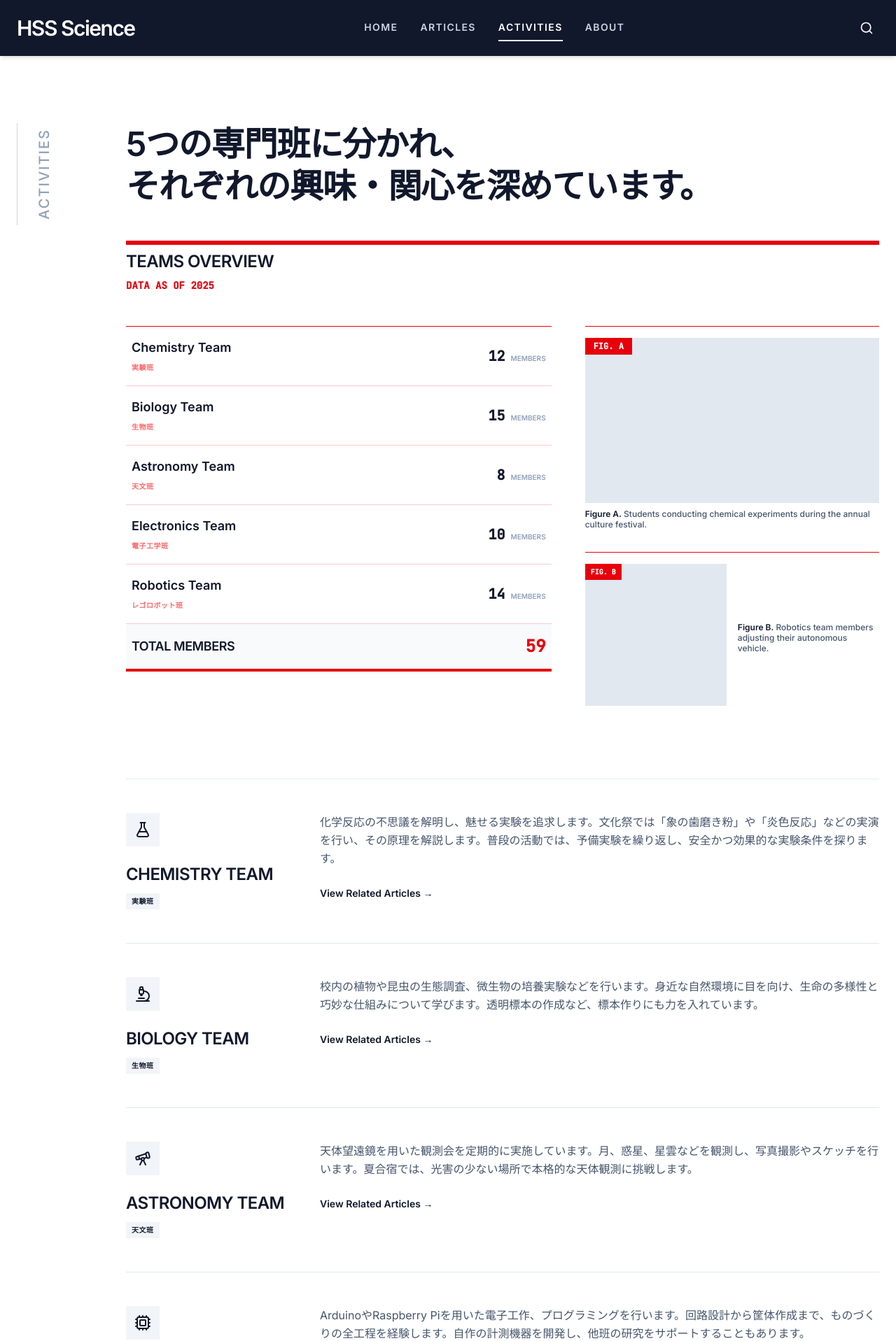
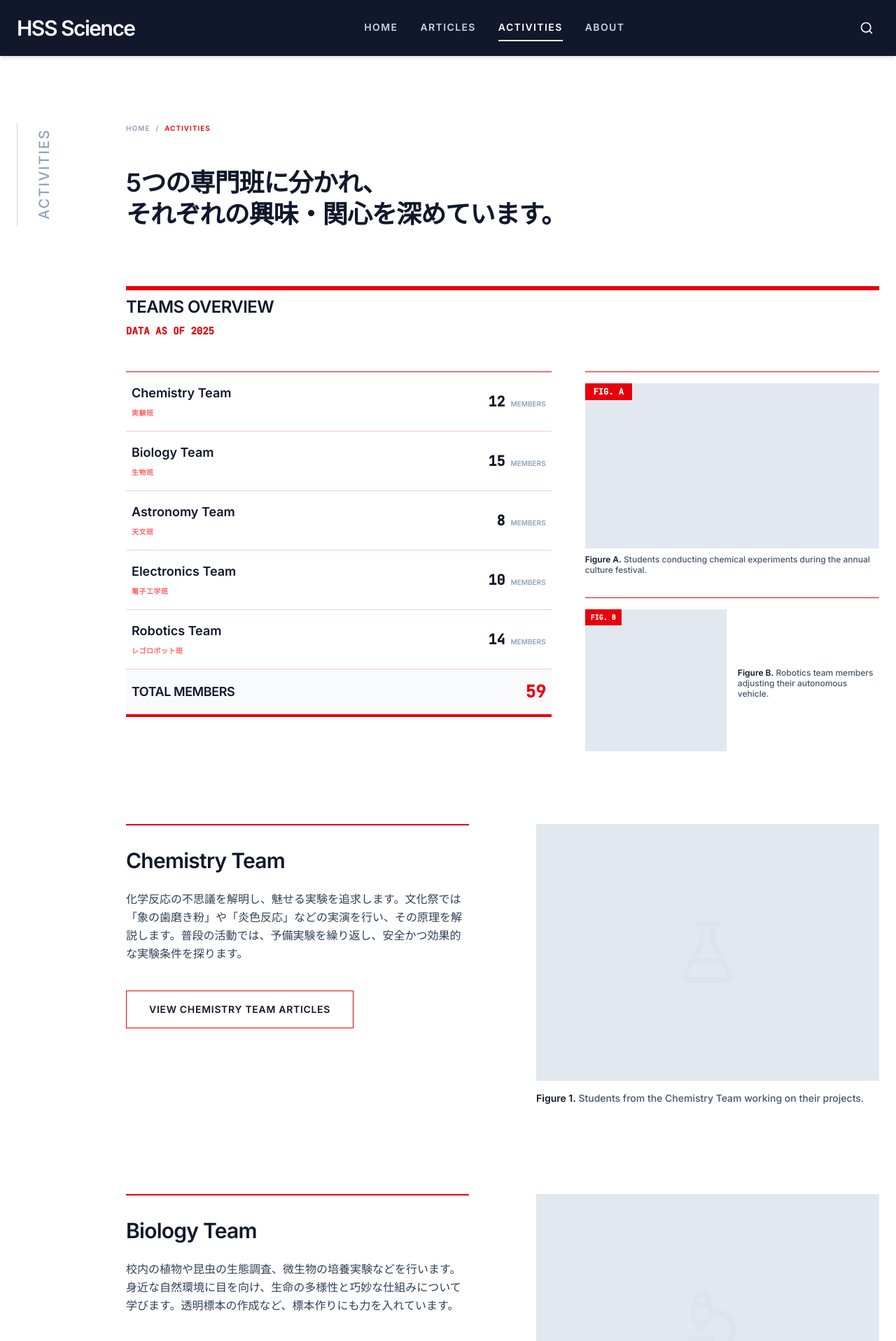
Before and after one commit to yuitokiuchi/hss-science, a React (Vite) app: page /activities in a window 1280 px wide. Shown: the top 1917 px of the page at 70% size. Built offline with nearby package versions, Linux system fonts and the light colour scheme.

Commit message:
feat: map

```diff
--- a/src/features/public/layouts/StandardPageLayout.tsx
+++ b/src/features/public/layouts/StandardPageLayout.tsx
@@ -27,6 +27,13 @@ export function StandardPageLayout({ pageTitle, children }: StandardPageLayoutPr
 
         {/* Main Content */}
         <div className="min-w-0">
+          {/* Breadcrumb */}
+          <div className="flex items-center gap-2 text-[10px] font-bold text-slate-400 uppercase tracking-widest mb-12">
+            <a href="/" className="hover:text-red-600 transition-colors">Home</a>
+            <span>/</span>
+            <span className="text-red-600">{pageTitle}</span>
+          </div>
+
           {children}
         </div>
       </div>
--- a/src/features/public/pages/AboutPage.tsx
+++ b/src/features/public/pages/AboutPage.tsx
@@ -4,7 +4,7 @@ export function AboutPage() {
   return (
     <StandardPageLayout pageTitle="About Us">
       <div className="max-w-4xl">
-        <h2 className="text-3xl md:text-5xl font-bold text-[#11182c] leading-tight mb-12 tracking-tight">
+        <h2 className="text-2xl md:text-4xl font-bold text-[#11182c] leading-tight mb-12 tracking-tight">
           平塚中等教育学校科学部は、<br/>
           生徒の自主性を重んじ、<br/>
           自由な発想で科学を探求するコミュニティです。
@@ -15,21 +15,21 @@ export function AboutPage() {
           <div className="lg:col-span-7 space-y-16">
             <section className="border-t border-slate-200 pt-8">
               <h3 className="text-sm font-bold text-red-600 mb-4 uppercase tracking-widest">Mission</h3>
-              <p className="text-lg text-slate-700 leading-relaxed font-medium">
+              <p className="text-base text-slate-700 leading-relaxed font-medium">
                 私たちは「なぜ？」という純粋な問いを大切にします。教科書に書かれていることを覚えるだけでなく、実際に手を動かし、観察し、データを取ることで、自然現象の裏にある法則を自らの手で解き明かすことを目指しています。
               </p>
             </section>
 
             <section className="border-t border-slate-200 pt-8">
               <h3 className="text-sm font-bold text-red-600 mb-4 uppercase tracking-widest">History</h3>
-              <p className="text-lg text-slate-700 leading-relaxed font-medium">
+              <p className="text-base text-slate-700 leading-relaxed font-medium">
                 創部以来、多くの生徒がここで科学の楽しさに触れてきました。文化祭での展示発表、外部コンテストへの出場、そして日々の地道な研究活動を通じて、論理的思考力と探求心を育んでいます。
               </p>
             </section>
 
             <section className="border-t border-slate-200 pt-8">
               <h3 className="text-sm font-bold text-red-600 mb-4 uppercase tracking-widest">Location</h3>
-              <p className="text-lg text-slate-700 leading-relaxed font-medium">
+              <p className="text-base text-slate-700 leading-relaxed font-medium">
                 主に物理室・化学室・生物室を使用し、放課後に活動しています。恵まれた実験設備を活用し、本格的な実験に取り組むことができます。
               </p>
             </section>
--- a/src/features/public/pages/ActivitiesPage.tsx
+++ b/src/features/public/pages/ActivitiesPage.tsx
@@ -48,7 +48,7 @@ export function ActivitiesPage() {
   return (
     <StandardPageLayout pageTitle="Activities">
       <div className="max-w-6xl">
-        <h2 className="text-3xl md:text-5xl font-bold text-[#11182c] leading-tight mb-12 tracking-tight">
+        <h2 className="text-2xl md:text-4xl font-bold text-[#11182c] leading-tight mb-20 tracking-tight">
           5つの専門班に分かれ、<br/>
           それぞれの興味・関心を深めています。
         </h2>
@@ -118,30 +118,38 @@ export function ActivitiesPage() {
           </div>
         </div>
 
-        {/* Detailed List */}
-        <div className="grid grid-cols-1 gap-12 mb-20">
-          {teams.map((team) => (
-            <div key={team.id} className="group grid grid-cols-1 md:grid-cols-12 gap-8 border-t border-slate-200 pt-12">
-              <div className="md:col-span-4 lg:col-span-3">
-                <div className="w-12 h-12 bg-slate-100 flex items-center justify-center mb-6 group-hover:bg-[#11182c] transition-colors duration-300">
-                  <team.icon className="w-6 h-6 text-[#11182c] group-hover:text-white transition-colors duration-300" />
-                </div>
-                <h2 className="text-2xl font-bold text-[#11182c] uppercase tracking-tight mb-2">{team.name}</h2>
-                <span className="inline-block bg-slate-100 text-[#11182c] text-[10px] font-bold px-2 py-1 uppercase tracking-wider">
-                  {team.label}
-                </span>
-              </div>
-              <div className="md:col-span-8 lg:col-span-9">
-                <p className="text-base text-slate-600 leading-relaxed">
+        <div className="space-y-32">
+          {teams.map((team, index) => (
+            <section key={team.id} className="grid grid-cols-1 lg:grid-cols-2 gap-12 lg:gap-24 items-start">
+              {/* Left Column: Content */}
+              <div className="order-2 lg:order-1">
+                <div className="w-full h-[2px] bg-red-600 mb-8"></div>
+                <h3 className="text-3xl font-bold text-[#11182c] mb-6 tracking-tight">{team.name}</h3>
+                <p className="text-base text-slate-700 leading-relaxed mb-10">
                   {team.desc}
                 </p>
-                <div className="mt-6">
-                  <a href={`/articles?category=${team.id}`} className="inline-flex items-center text-sm font-bold text-[#11182c] hover:underline decoration-2 underline-offset-4">
-                    View Related Articles →
-                  </a>
+                <a
+                  href={`/articles?category=${team.id}`}
+                  className="inline-block border border-red-600 text-[#11182c] px-8 py-4 font-bold hover:bg-red-50 transition-colors text-sm uppercase tracking-wider"
+                >
+                  View {team.name} Articles
+                </a>
+              </div>
+
+              {/* Right Column: Image */}
+              <div className="order-1 lg:order-2">
+                <div className="aspect-[4/3] bg-slate-100 relative mb-4 group overflow-hidden">
+                  <div className="absolute inset-0 bg-slate-200 transition-transform duration-700 group-hover:scale-105"></div>
+                  {/* Placeholder Icon as Image */}
+                  <div className="absolute inset-0 flex items-center justify-center text-slate-300">
+                    <team.icon className="w-24 h-24 opacity-20" />
+                  </div>
                 </div>
+                <p className="text-sm font-medium text-slate-600 leading-tight">
+                  <strong className="text-[#11182c]">Figure {index + 1}.</strong> Students from the {team.name} working on their projects.
+                </p>
               </div>
-            </div>
+            </section>
           ))}
         </div>
       </div>
--- a/src/features/public/pages/PostDetailPage.tsx
+++ b/src/features/public/pages/PostDetailPage.tsx
@@ -48,8 +48,8 @@ export function PostDetailPage() {
         {/* Content Body */}
         <div className="grid grid-cols-1 lg:grid-cols-12 gap-12">
           <div className="lg:col-span-9">
-            <div className="prose prose-lg prose-slate max-w-none">
-              <p className="lead text-xl font-light text-slate-600 leading-relaxed mb-8 border-l-4 border-red-600 pl-6">
+            <div className="prose prose-slate max-w-none">
+              <p className="lead text-lg font-light text-slate-600 leading-relaxed mb-8 border-l-4 border-red-600 pl-6">
                 過酸化水素水の分解反応は、触媒の存在下で劇的に加速します。本実験では、一般に「象の歯磨き粉」として知られるこの反応について、触媒の種類と量が反応速度に与える影響を定量的に測定しました。
               </p>
 
```
